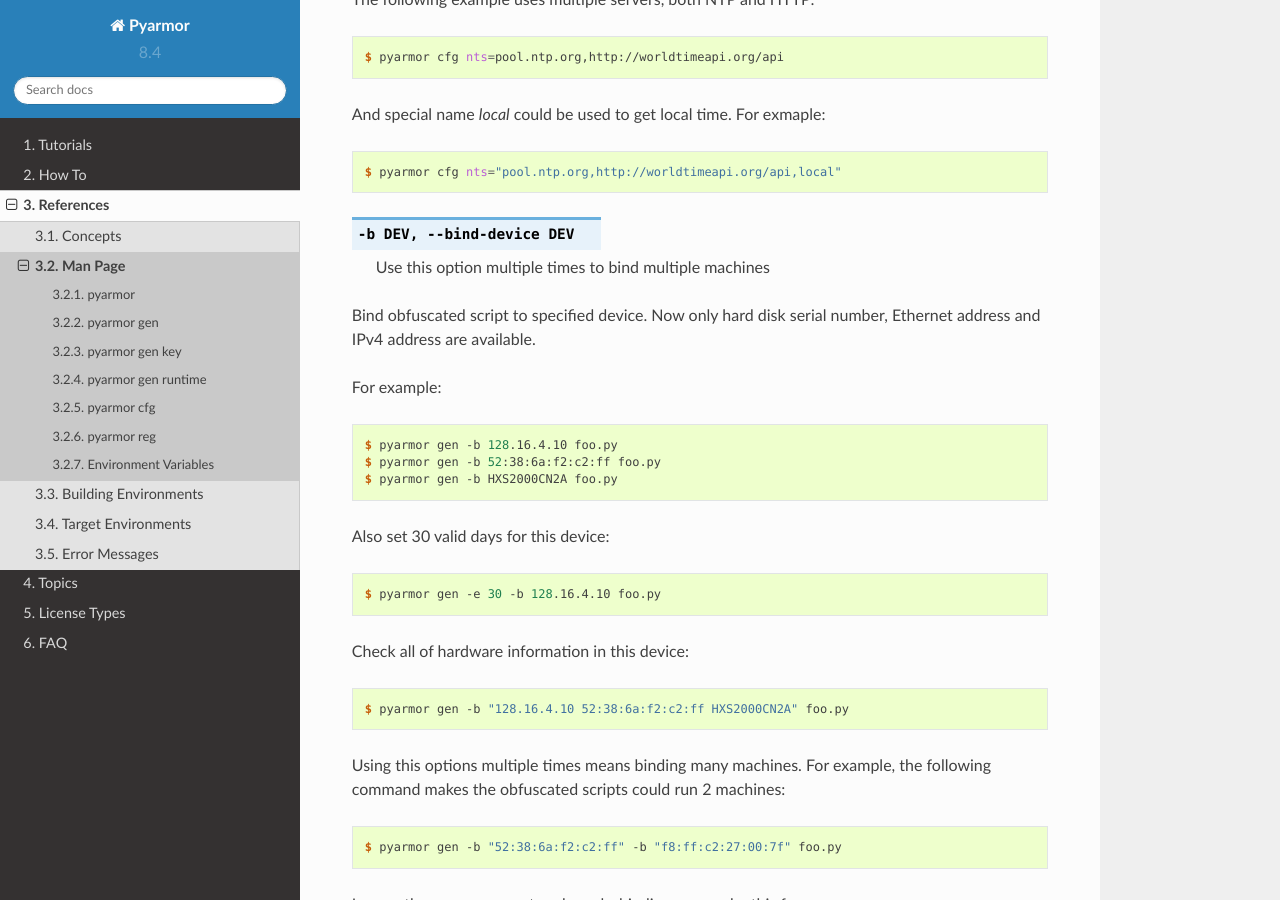
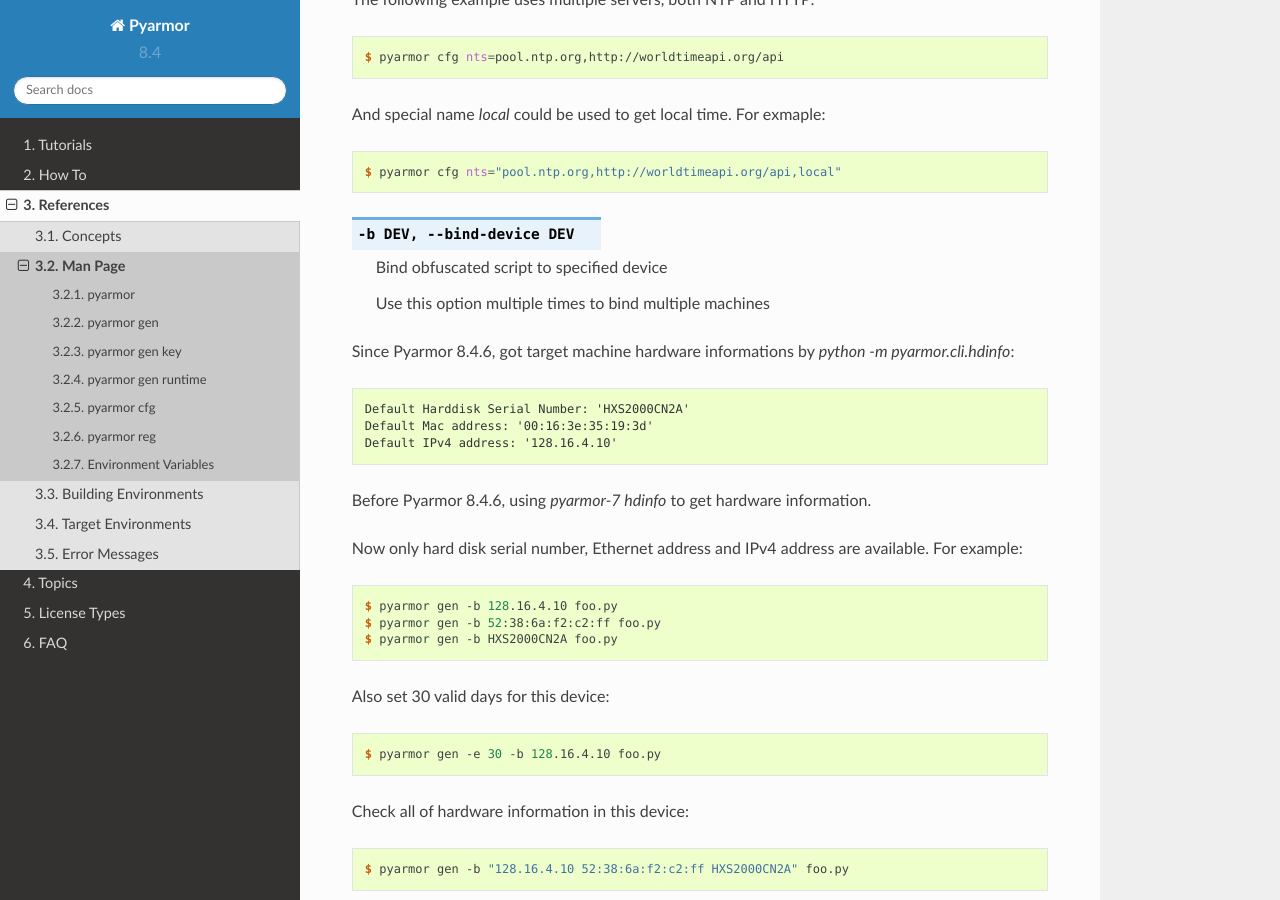
Before and after one commit to dashingsoft/pyarmor, a Sphinx documentation site: the page built from docs/reference/man.rst, in a window 1280 px wide and 900 px high, scrolled down 8625 px. Built offline with Sphinx 7.4.7 and the Read the Docs theme 2.0.0, drawn with Linux system fonts in a browser that asks for light colours.

Commit message:
Doc how to get hardware info

```diff
--- a/docs/reference/man.rst
+++ b/docs/reference/man.rst
@@ -295,11 +295,19 @@
 
 .. option:: -b DEV, --bind-device DEV
 
+            Bind obfuscated script to specified device
+
             Use this option multiple times to bind multiple machines
 
-Bind obfuscated script to specified device. Now only hard disk serial number, Ethernet address and IPv4 address are available.
+Since Pyarmor 8.4.6, got target machine hardware informations by `python -m pyarmor.cli.hdinfo`::
 
-For example::
+    Default Harddisk Serial Number: 'HXS2000CN2A'
+    Default Mac address: '00:16:3e:35:19:3d'
+    Default IPv4 address: '128.16.4.10'
+
+Before Pyarmor 8.4.6, using `pyarmor-7 hdinfo` to get hardware information.
+
+Now only hard disk serial number, Ethernet address and IPv4 address are available. For example::
 
     $ pyarmor gen -b 128.16.4.10 foo.py
     $ pyarmor gen -b 52:38:6a:f2:c2:ff foo.py
```
Also changed, not shown: docs/tutorial/getting-started.rst (+6 -4 lines).
